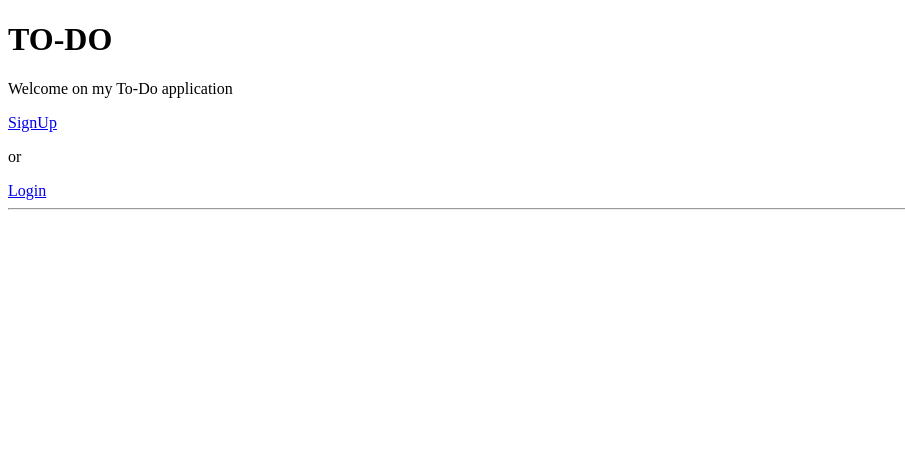
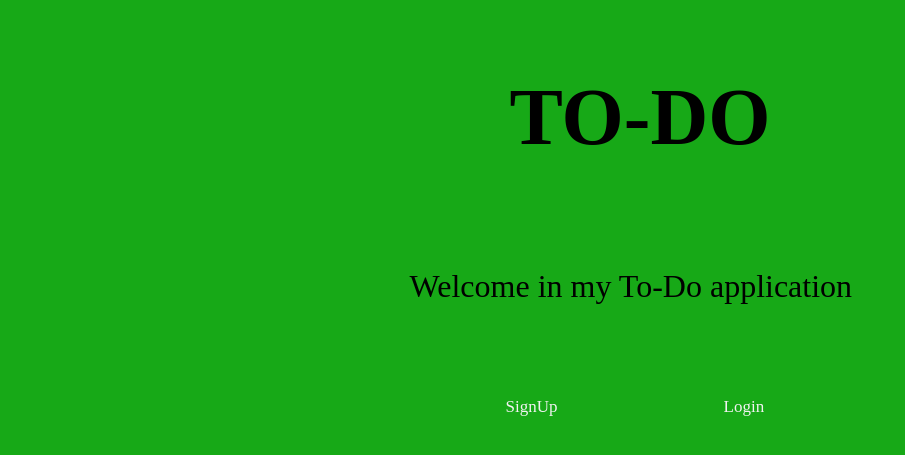
Before and after one commit to KubaWoj666/TO_DO_app_in_Django-, a Django app: page /welcome/ in a window 1280 px wide. Shown: the top 455 px of the page, without its empty margins (0-905 px from the left). Run offline with Django 4.2, Linux system fonts and the light colour scheme.

Commit message:
update commit

```diff
--- a/base/templates/base/task.html
+++ b/base/templates/base/task.html
@@ -7,6 +7,7 @@
     <a href="{% url 'task' task.id %}"><h1>{{task.title}}</h1></a>
     <p>Description: {{task.description}}</p>
     <p>Completed: {{task.completed}}</p>
+    <p>Host: {{task.host.email}}</p>
     <ul>
         <li>
             <a href="{% url 'completed-task' task.id  %}">Done</a>
--- a/base/templates/base/welcome.html
+++ b/base/templates/base/welcome.html
@@ -5,24 +5,65 @@
     <meta http-equiv="X-UA-Compatible" content="IE=edge">
     <meta name="viewport" content="width=device-width, initial-scale=1.0">
     <title>TO-DO</title>
+
+    <style>
+        body{
+            background-color: rgb(23, 169, 23);
+            display: flex;
+            justify-content: center;
+        }
+
+        header{
+            display: center;
+        }
+
+        h1{
+
+            padding: 10px 150px;
+            font-size:500%;
+        }
+
+        .welcome{
+
+            padding: 10px 50px;
+            font-size: 200%;
+            margin-bottom: 50px;
+        }
+
+        .button{
+            justify-content: center;
+        }
+
+        a {
+        margin-left:130px ;
+        color: #f2f2f2;
+        text-align: center;
+        padding: 14px 16px;
+        text-decoration: none;
+        font-size: 17px;
+    }
+        a:hover {
+        background-color: #ddd;
+        color: black;
+    }
+    </style>
+
+
 </head>
 <body>
-    <div>
+    <div class="wrapper">
         <header>
             <h1>TO-DO</h1>
         </header>
-        <div>
-            <p>Welcome on my To-Do application</p>
+        <div class="welcome">
+            <p>Welcome in my To-Do application</p>
         </div>
-        <div>
 
-            <a href="{% url 'register' %} ">SignUp</a>
-            <p>or</p>
+        <div class="button">
+
+            <a class=" sinup" href="{% url 'register' %} ">SignUp</a>
 
             <a href="{% url 'login' %} ">Login</a>
-
-
-            <hr>
 
         </div>
 
--- a/base/urls.py
+++ b/base/urls.py
@@ -17,4 +17,6 @@ urlpatterns = [
 
 
     path('welcome/', views.welcomePage, name="welcome"),
+
+    path('search/', views.search_task, name='search')
 ]
--- a/base/views.py
+++ b/base/views.py
@@ -2,6 +2,7 @@ from django.shortcuts import render, redirect
 from django.contrib.auth import authenticate, login, logout
 from django.contrib.auth.decorators import login_required
 from django.contrib import messages
+from django.db.models import Q
 
 
 from .models import Task,User
@@ -60,12 +61,36 @@ def registerPage(request):
 
 
 def home(request):
+    # q = request.GET.get('q') if request.GET.get('q') != None else ""
+
+    # filter_tasks = Task.objects.filter(title__icontains = q)
+
     tasks = Task.objects.all()
     users = User.objects.all()
+
     user_task = Task.objects.filter(host__id = request.user.id, completed = False ).count()
+
     user_task_completed = Task.objects.filter(host__id = request.user.id, completed = True ).count()
-    context = {"tasks":tasks, "users":users, "user_task":user_task, "user_task_completed":user_task_completed  }
+
+    context = {"tasks":tasks, "users":users, "user_task":user_task, "user_task_completed":user_task_completed}
     return render(request, 'base/home.html', context)
+
+
+def search_task(request):
+    q = request.GET.get('q') if request.GET.get('q') != None else ""
+    users = User.objects.all()
+
+    #filter_tasks = Task.objects.filter(title__icontains = q)
+    filter_tasks = Task.objects.filter(
+        Q(title__icontains = q),
+        host__email = request.user,
+        completed = False
+
+    )
+
+    context = {"filter_tasks":filter_tasks }
+
+    return render(request, 'base/search.html', context)
 
 
 def task(request, pk):
--- a/templates/navbar.html
+++ b/templates/navbar.html
@@ -2,9 +2,7 @@
     <h1>TO-DO</h1>
 </a>
 <!-- 2.16h -->
-<form method="GET" action="{% url 'home' %}">
-    <input type="text"  name="q" placeholder="Search Rooms..."/>
-</form>
+
 
 {% if request.user.is_authenticated %}
 <p>Hello {{request.user.username}}</p>
```
Also changed, not shown: base/templates/base/home.html (+11 -0 lines), base/templates/base/login-register.html (+6 -1 lines), base/templates/base/search.html (added, +32 -0 lines).
